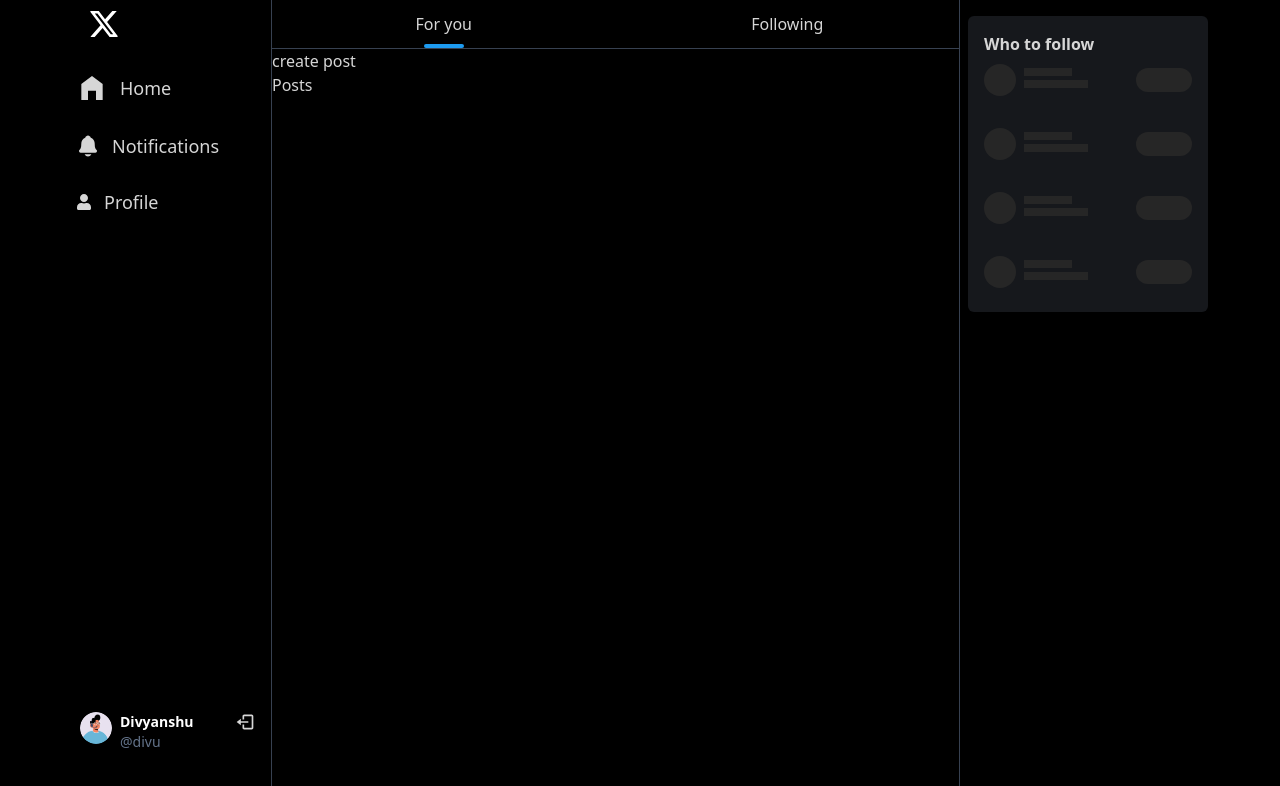
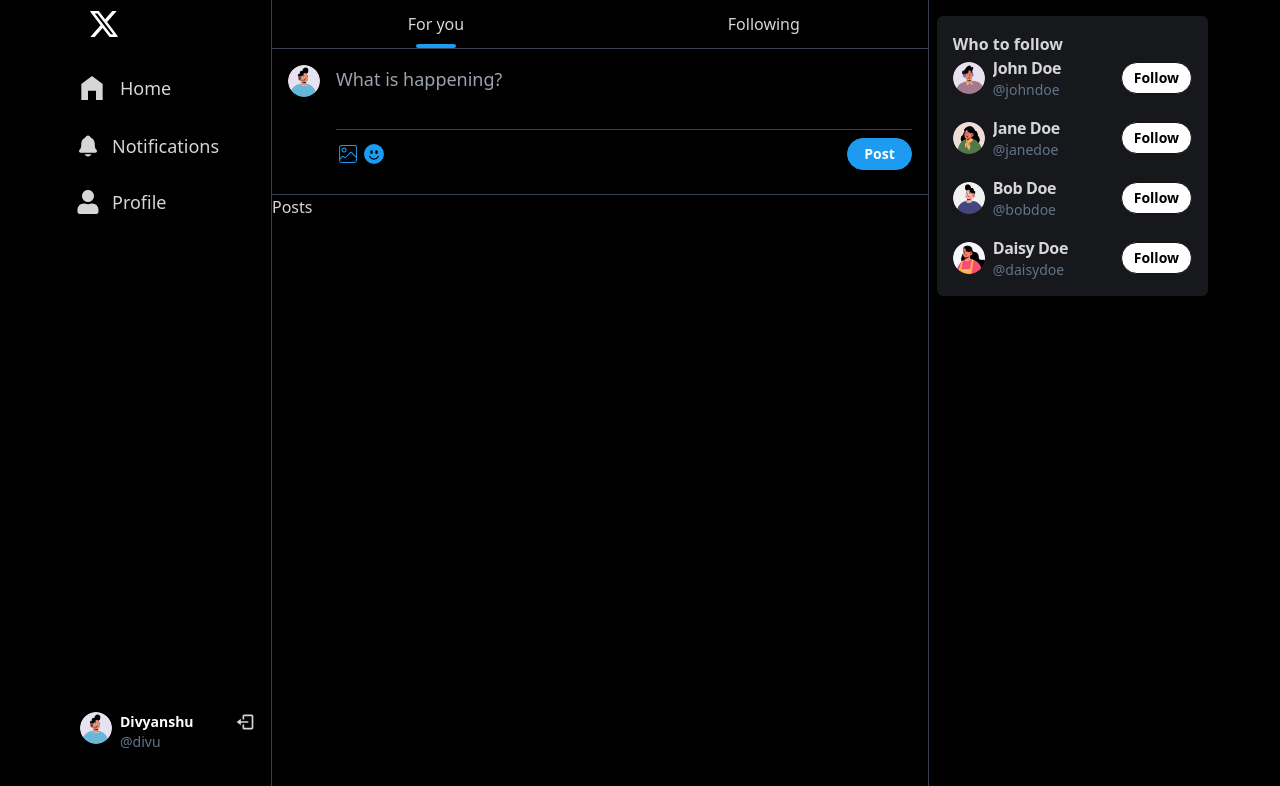
Before and after one commit to Diivvuu/twitter-clone-social-media-app, a React (Vite) app in the folder frontend/: page / in a window 1280 px wide. Shown: the top 786 px of the page. Built offline with nearby package versions, Linux system fonts and the light colour scheme.

Commit message:
added create post and its skeleton in frontend

```diff
--- a/frontend/src/components/common/RightPanel.jsx
+++ b/frontend/src/components/common/RightPanel.jsx
@@ -3,7 +3,7 @@
 import { USERS_FOR_RIGHT_PANEL } from "../../utils/db/dummy";
 import { Link } from "react-router-dom";
 const RightPanel = () => {
-  const isLoading = true;
+  const isLoading = false;
   return (
     <div>
       <div className="hidden lg:block my-4 mx-2">
--- a/frontend/src/components/common/Sidebar.jsx
+++ b/frontend/src/components/common/Sidebar.jsx
@@ -42,7 +42,7 @@
               to={`/profile/${data?.username}`}
               className="flex gap-3 items-center hover:bg-stone-900 transition-all rounded-full duration-300 py-2 pl-2 pr-4 max-w-fit cursor-pointer"
             >
-              <FaUser />
+              <FaUser className="w-6 h-6" />
               <span className="text-lg hidden md:block">Profile</span>
             </Link>
           </li>
--- /dev/null
+++ b/frontend/src/components/skeletons/PostSkeletion.jsx
@@ -0,0 +1,15 @@
+const PostSkeleton = () => {
+  return (
+    <div className="flex flex-col gap-4 w-full p-4">
+      <div className="flex gap-4 items-center">
+        <div className="skeleton w-10 h-10 rounded-full shrink-0"></div>
+        <div className="flex flex-col gap-2">
+          <div className="skeleton h-2 w-12 rounded-full"></div>
+          <div className="skeleton h-2 w-24 rounded-full"></div>
+        </div>
+      </div>
+      <div className="skeleton h-40 w-full"></div>
+    </div>
+  );
+};
+export default PostSkeleton;
--- a/frontend/src/pages/home/CreatePost.jsx
+++ b/frontend/src/pages/home/CreatePost.jsx
@@ -1,7 +1,88 @@
-import React from "react";
+import React, { useRef, useState } from "react";
+import { CiImageOn } from "react-icons/ci";
+import { BsEmojiSmileFill } from "react-icons/bs";
+import { IoCloseSharp } from "react-icons/io5";
 
 const CreatePost = () => {
-  return <div>create post</div>;
+  const [text, setText] = useState("");
+  const [img, setImg] = useState(null);
+  const imgRef = useRef(null);
+  const isPending = false;
+  const isError = false;
+  const data = {
+    profileImg: "/avatars/boy1.png",
+  };
+  const handleSubmit = (e) => {
+    e.preventDefault();
+    alert("Post created");
+  };
+  const handleImgChange = (e) => {
+    const file = e.target.files[0];
+    if (file) {
+      const reader = new FileReader();
+      reader.onload = () => {
+        setImg(reader.result);
+      };
+      reader.readAsDataURL(file);
+    }
+  };
+  return (
+    <div className="flex p-4 items-start gap-4 border-b border-gray-700">
+      <div className="avatar">
+        <div className="w-8 rounded-full">
+          <img src={data.profileImg || "/avatar-placeholder.png"} />
+        </div>
+      </div>
+      <form className="flex flex-col gap-2 w-full" onSubmit={handleSubmit}>
+        <textarea
+          className="textarea w-full p-0 text-lg resize-none border-none focus:outline-none border-gray-800"
+          placeholder="What is happening?"
+          value={text}
+          onChange={(e) => setText(e.target.value)}
+        />
+        {
+          <div>
+            {img && (
+              <div className="relative w-72 mx-auto">
+                <IoCloseSharp
+                  className="absolute top-5 right-1 text-white bg-gray-800 rounded-full w-5 h-5 cursor-pointer"
+                  onClick={() => {
+                    setImg(null);
+                    imgRef.current.value = null;
+                  }}
+                />
+                <img
+                  src={img}
+                  className="w-full mx-auto h-72 object-contain rounded"
+                />
+              </div>
+            )}
+            <div className="flex justify-between border-t py-2 border-gray-700">
+              <div className="flex gap-1 items-center">
+                <CiImageOn
+                  className="fill-primary w-6 h-6 cursor-pointer"
+                  onClick={() => imgRef.current.click()}
+                />
+                <BsEmojiSmileFill className="fill-primary w-5 h-5 cursor-pointer" />
+              </div>
+              <input
+                type="file"
+                hidden
+                ref={imgRef}
+                onChange={handleImgChange}
+              />
+              <button className="btn btn-primary rounded-full btn-sm text-white px-4">
+                {isPending ? "Posting..." : "Post"}
+              </button>
+            </div>
+            {isError && (
+              <div className="text-red-500">Something went wrong</div>
+            )}
+          </div>
+        }
+      </form>
+    </div>
+  );
 };
 
 export default CreatePost;
```
